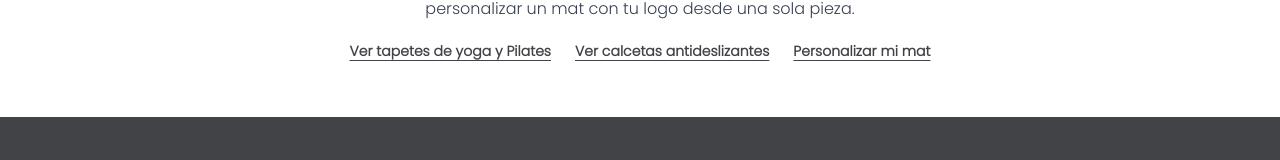
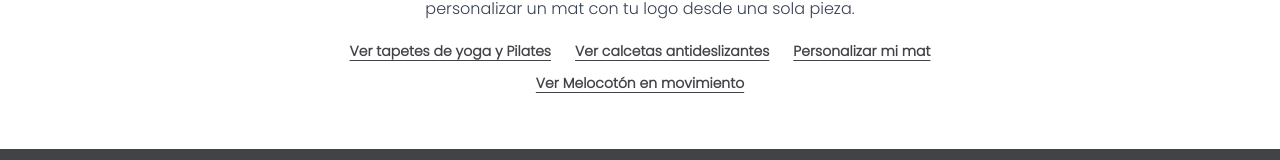
Before and after one commit to gonzalofreyna/melocoton-move, a Next.js app: page / in a window 1280 px wide. Shown: the part 941-1101 px from the top of the page. Built offline with nearby package versions, Linux system fonts and the light colour scheme; no server answers.

Commit message:
feat(geo): enlazar galería desde home e incluirla en sitemap y auditorías

```diff
--- a/pages/index.tsx
+++ b/pages/index.tsx
@@ -98,6 +98,7 @@ export default function Home() {
             <Link className="underline underline-offset-4" href="/tapetes-yoga-pilates">Ver tapetes de yoga y Pilates</Link>
             <Link className="underline underline-offset-4" href="/calcetines-antideslizantes-pilates">Ver calcetas antideslizantes</Link>
             <Link className="underline underline-offset-4" href="/crea-tu-mat">Personalizar mi mat</Link>
+            <Link className="underline underline-offset-4" href="/melocoton-en-movimiento">Ver Melocotón en movimiento</Link>
           </nav>
         </div>
       </section>
```
